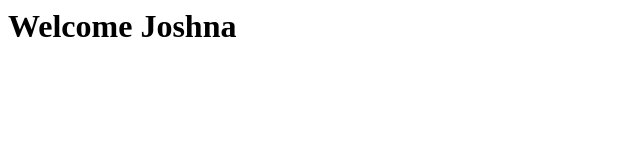
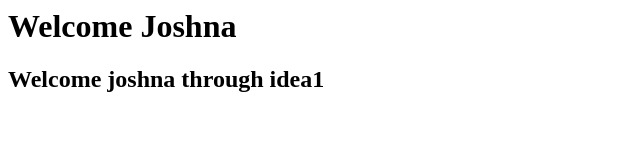
Before and after one commit to JoshnaPjr/DevApp, a plain HTML site: page index.html in a window 1280 px wide. Shown: the whole page, without its empty margins (0-640 px from the left). Drawn offline with Linux system fonts and the light colour scheme.

Commit message:
ideal1 code

```diff
--- a/index.html
+++ b/index.html
@@ -1 +1,2 @@
 <h1> Welcome Joshna </h1>
+<h2> Welcome joshna through idea1 </h2>
```
